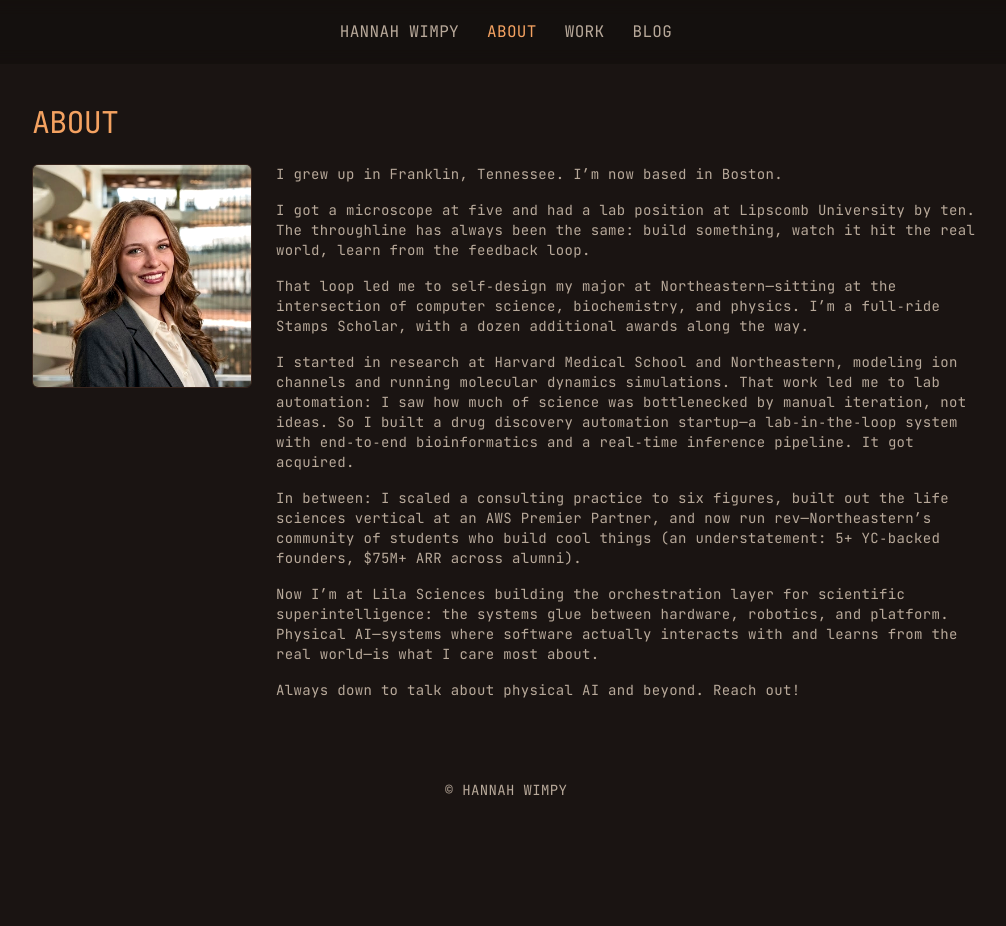
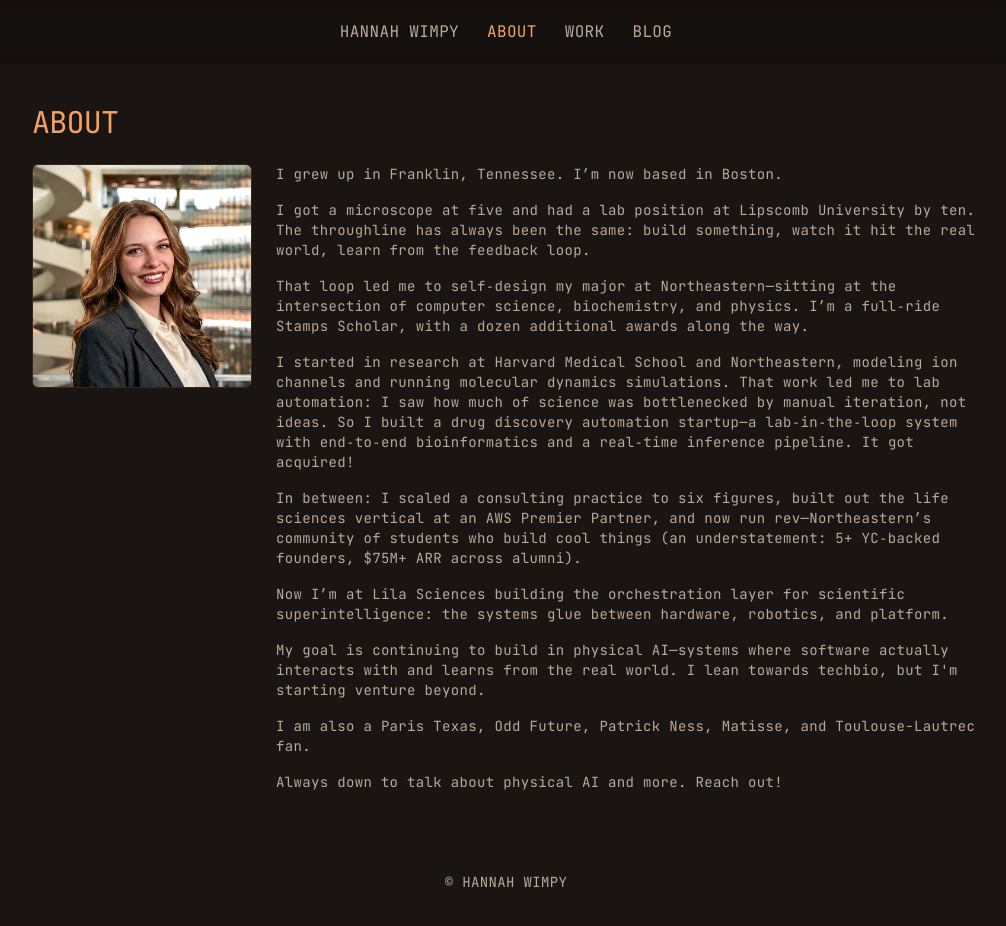
Before and after one commit to hannahgwimpy/hannahwimpy-site, a Next.js app: page /about in a window 1280 px wide. Shown: the top 926 px of the page, without its empty margins (134-1140 px from the left). Before the commit the page ends 840 px from the top, so only its background shows below. Built offline with nearby package versions, Linux system fonts and the light colour scheme.

Commit message:
feat(links): open all nav, social, work, and blog links in new tab with noopener

```diff
--- a/app/about/page.tsx
+++ b/app/about/page.tsx
@@ -14,10 +14,12 @@ export default function AboutPage() {
           <p>I grew up in Franklin, Tennessee. I’m now based in Boston.</p>
           <p>I got a microscope at five and had a lab position at Lipscomb University by ten. The throughline has always been the same: build something, watch it hit the real world, learn from the feedback loop.</p>
           <p>That loop led me to self‑design my major at Northeastern—sitting at the intersection of computer science, biochemistry, and physics. I’m a full‑ride Stamps Scholar, with a dozen additional awards along the way.</p>
-          <p>I started in research at Harvard Medical School and Northeastern, modeling ion channels and running molecular dynamics simulations. That work led me to lab automation: I saw how much of science was bottlenecked by manual iteration, not ideas. So I built a drug discovery automation startup—a lab‑in‑the‑loop system with end‑to‑end bioinformatics and a real‑time inference pipeline. It got acquired.</p>
+          <p>I started in research at Harvard Medical School and Northeastern, modeling ion channels and running molecular dynamics simulations. That work led me to lab automation: I saw how much of science was bottlenecked by manual iteration, not ideas. So I built a drug discovery automation startup—a lab‑in‑the‑loop system with end‑to‑end bioinformatics and a real‑time inference pipeline. It got acquired!</p>
           <p>In between: I scaled a consulting practice to six figures, built out the life sciences vertical at an AWS Premier Partner, and now run rev—Northeastern’s community of students who build cool things (an understatement: 5+ YC‑backed founders, $75M+ ARR across alumni).</p>
-          <p>Now I’m at Lila Sciences building the orchestration layer for scientific superintelligence: the systems glue between hardware, robotics, and platform. Physical AI—systems where software actually interacts with and learns from the real world—is what I care most about.</p>
-          <p>Always down to talk about physical AI and beyond. Reach out!</p>
+          <p>Now I’m at Lila Sciences building the orchestration layer for scientific superintelligence: the systems glue between hardware, robotics, and platform.</p>
+          <p>My goal is continuing to build in physical AI—systems where software actually interacts with and learns from the real world. I lean towards techbio, but I'm starting venture beyond.</p>
+          <p>I am also a Paris Texas, Odd Future, Patrick Ness, Matisse, and Toulouse-Lautrec fan.</p>
+          <p>Always down to talk about physical AI and more. Reach out!</p>
         </div>
       </div>
     </div>
--- a/app/page.tsx
+++ b/app/page.tsx
@@ -42,7 +42,7 @@ export default function HomePage() {
       <div className="pt-2"><SocialButtons /></div>
 
       <div className="pt-2">
-        <Link href="/work" className="text-base link">WORK →</Link>
+        <Link href="/work" className="text-base link" target="_blank" rel="noopener noreferrer">WORK →</Link>
       </div>
     </div>
   )
--- a/components/BlogCard.tsx
+++ b/components/BlogCard.tsx
@@ -12,7 +12,7 @@ export default function BlogCard({ post }: { post: BlogPost }) {
   const date = new Date(post.date)
   const pretty = date.toLocaleDateString('en-US', { month: 'short', year: 'numeric' })
   return (
-    <Link href={`/blog/${post.slug}`} className="card rounded-md p-4 flex items-center justify-between hover:shadow-card">
+    <Link href={`/blog/${post.slug}`} className="card rounded-md p-4 flex items-center justify-between hover:shadow-card" target="_blank" rel="noopener noreferrer">
       <div>
         <div className="text-accent-primary hover:text-accent-hover">{post.title}</div>
         <div className="text-sm text-text-secondary">{post.description}</div>
--- a/components/Nav.tsx
+++ b/components/Nav.tsx
@@ -12,10 +12,10 @@ export default function Nav() {
     <header className="sticky top-0 z-40 backdrop-blur supports-[backdrop-filter]:bg-black/20">
       <div className="container mx-auto container-max px-4 py-4 flex items-center justify-center">
         <nav className="flex items-center gap-3 text-base uppercase">
-          <Link href="/" className={linkClass('/')}>HANNAH WIMPY</Link>
-          <Link href="/about" className={linkClass('/about')}>about</Link>
-          <Link href="/work" className={linkClass('/work')}>work</Link>
-          <Link href="/blog" className={linkClass('/blog')}>blog</Link>
+          <Link href="/" className={linkClass('/')} target="_blank" rel="noopener noreferrer">HANNAH WIMPY</Link>
+          <Link href="/about" className={linkClass('/about')} target="_blank" rel="noopener noreferrer">about</Link>
+          <Link href="/work" className={linkClass('/work')} target="_blank" rel="noopener noreferrer">work</Link>
+          <Link href="/blog" className={linkClass('/blog')} target="_blank" rel="noopener noreferrer">blog</Link>
         </nav>
       </div>
     </header>
--- a/components/SocialButtons.tsx
+++ b/components/SocialButtons.tsx
@@ -16,6 +16,8 @@ export default function SocialButtons() {
           key={s.label}
           href={s.href}
           className="text-xs border px-3 py-2 rounded-md text-text-secondary hover:text-accent-hover hover:border-accent-hover transition-colors uppercase"
+          target="_blank"
+          rel="noopener noreferrer"
         >
           {s.label}
         </Link>
--- a/components/WorkCard.tsx
+++ b/components/WorkCard.tsx
@@ -16,7 +16,7 @@ export default function WorkCard({ item }: { item: WorkItem }) {
       <div className="space-y-2">
         <div className="text-accent-primary uppercase">
           {item.link ? (
-            <Link href={item.link} target="_blank" className="hover:text-accent-hover">{item.title}</Link>
+            <Link href={item.link} target="_blank" rel="noopener noreferrer" className="hover:text-accent-hover">{item.title}</Link>
           ) : (
             item.title
           )}
```
